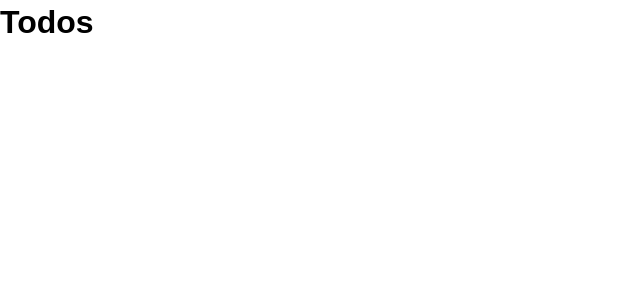
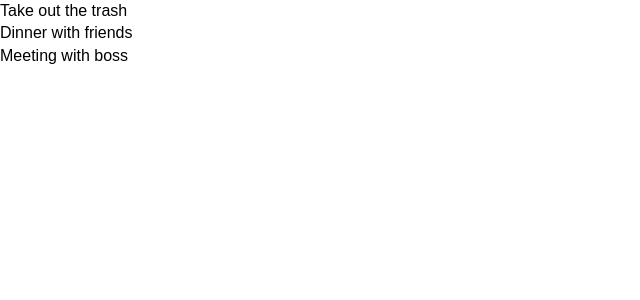
Before and after one commit to derekjbell/Todo-List-Web-App, a React (Create React App) app: page / in a window 1280 px wide. Shown: the top 300 px of the page, without its empty margins (0-640 px from the left). Built offline with nearby package versions, Linux system fonts and the light colour scheme.

Commit message:
Created a TodoItem.js file to handle any new items entered

```diff
--- a/src/App.js
+++ b/src/App.js
@@ -3,10 +3,30 @@
 import './App.css';
 
 class App extends Component {
+  state = {
+    todos: [
+      {
+        id: 1,
+        title: 'Take out the trash',
+        completed: false
+      },
+      {
+        id: 2,
+        title: 'Dinner with friends',
+        completed: false
+      },
+      {
+        id: 3,
+        title: 'Meeting with boss',
+        completed: false
+      },
+    ]
+  }
+
   render() {
     return (
       <div className="App">
-        <Todos />
+        <Todos todos={this.state.todos}/>
       </div>
     );
   }
--- /dev/null
+++ b/src/components/TodoItem.js
@@ -0,0 +1,13 @@
+import React, { Component } from 'react'
+
+export class TodoItem extends Component {
+  render() {
+    return (
+      <div>
+       <p>{this.props.todo.title}</p>
+      </div>
+    )
+  }
+}
+
+export default TodoItem
--- a/src/components/Todos.js
+++ b/src/components/Todos.js
@@ -1,12 +1,11 @@
 import React, { Component } from 'react';
+import TodoItem from './TodoItem';
 
 class Todos extends Component {
   render() {
-    return (
-      <div>
-        <h1>Todos</h1>
-      </div>
-    );
+    return this.props.todos.map((todo) => (
+      <TodoItem key={todo.id} todo={todo}/>
+    ));
   }
 }
 
```
